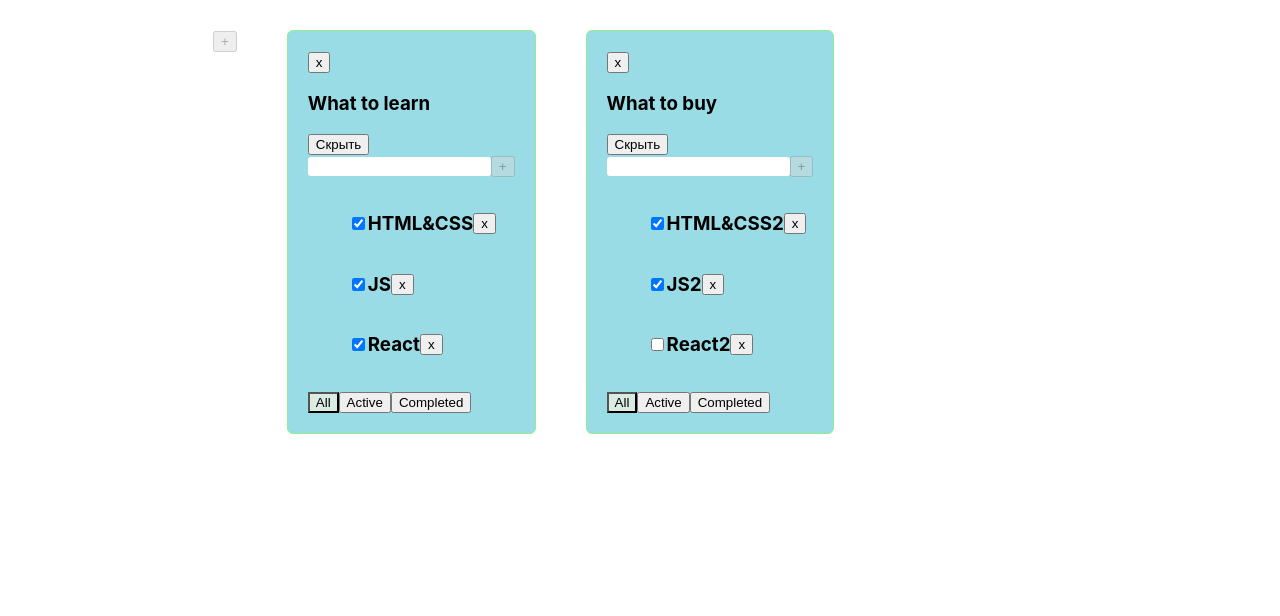
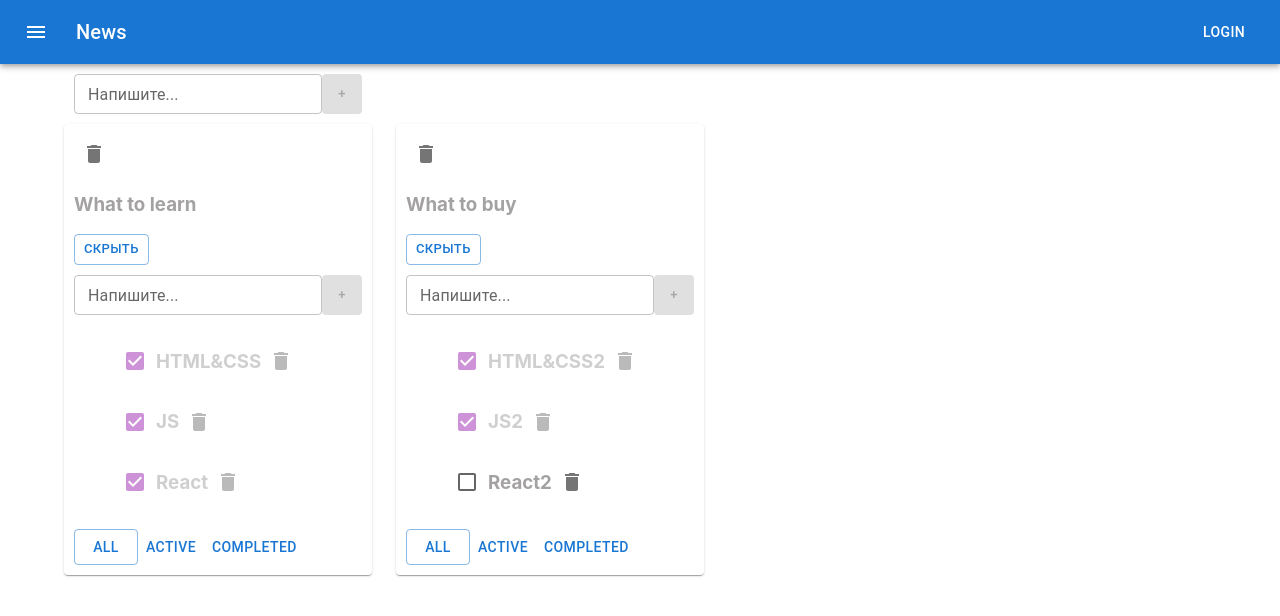
Before and after one commit to Gvatari/TodoList, a React (Create React App) app: page / in a window 1280 px wide. Shown: the top 616 px of the page. Built offline with nearby package versions, Linux system fonts and the light colour scheme.

Commit message:
add style material ui

```diff
--- a/package.json
+++ b/package.json
@@ -3,6 +3,10 @@
   "version": "0.1.0",
   "private": true,
   "dependencies": {
+    "@emotion/react": "^11.11.3",
+    "@emotion/styled": "^11.11.0",
+    "@mui/icons-material": "^5.15.10",
+    "@mui/material": "^5.15.10",
     "@testing-library/jest-dom": "^5.16.5",
     "@testing-library/react": "^13.4.0",
     "@testing-library/user-event": "^13.5.0",
--- a/src/App.css
+++ b/src/App.css
@@ -3,35 +3,5 @@
 }
 
 .App {
-  padding: 30px;
-  display: flex;
+
 }
-
-.App > div {
-  margin-right: 50px;
-}
-
-.todoList {
-  border: 1px solid lightgreen;
-  padding: 20px;
-  background-color: rgba(115, 207, 220, 0.73);
-  border-radius: 6px;
-}
-
-.add-task-input {
-  outline: none;
-  border: 1px solid transparent;
-  border-radius: 3px;
-}
-
-.error {
-  border: 2px solid red;
-}
-
-.error-message {
-  color: red;
-}
-
-.__active {
-  background-color: #f6f2e2b7;
-}
--- a/src/App.tsx
+++ b/src/App.tsx
@@ -3,31 +3,38 @@ import './App.css';
 import { TasksType, TodoListsType, Todolist, filteredTasksType } from "./Todolist";
 import { v1 } from 'uuid';
 import { AddItem } from './components/AddItem';
+import AppBar from '@mui/material/AppBar';
+import Toolbar from '@mui/material/Toolbar';
+import IconButton from '@mui/material/IconButton';
+import Typography from '@mui/material/Typography';
+import Button from '@mui/material/Button';
+import { Menu } from '@mui/icons-material';
+import { Container, Grid, Paper } from '@mui/material';
 
 const App = () => {
 
     const removeTask = (todoListId: string, id: string) => {
-        setTasks({...tasks, [todoListId]: tasks[todoListId].filter(t => t.id !== id)})
+        setTasks({ ...tasks, [todoListId]: tasks[todoListId].filter(t => t.id !== id) })
     }
 
     const addTask = (todoListId: string, valueInput: string) => {
         let newTask = { id: v1(), isDone: false, name: valueInput }
-        setTasks({...tasks, [todoListId]: [newTask, ...tasks[todoListId]]})
+        setTasks({ ...tasks, [todoListId]: [newTask, ...tasks[todoListId]] })
     }
 
     const todoList1 = v1();
     const todoList2 = v1();
 
     type TaskState = {
-        [key: string]:Array<TasksType>
+        [key: string]: Array<TasksType>
     }
 
     const changeTaskStatus = (todoListId: string, id: string, isDone: boolean) => {
-        setTasks({...tasks, [todoListId]: tasks[todoListId].map(el => el.id === id ? {...el, isDone} :el)})
+        setTasks({ ...tasks, [todoListId]: tasks[todoListId].map(el => el.id === id ? { ...el, isDone } : el) })
     }
 
     const changeFilterTasks = ((todoListId: string, filteredTasks: filteredTasksType) => {
-        setTodoList([...todoLists.map(el => el.id === todoListId ? {...el, filter: filteredTasks} : el)])
+        setTodoList([...todoLists.map(el => el.id === todoListId ? { ...el, filter: filteredTasks } : el)])
     });
 
     const [tasks, setTasks] = useState<TaskState>({
@@ -53,25 +60,48 @@ const App = () => {
     }
 
     const AddTodoList = (valueInput: string) => {
-        let newTodoList:TodoListsType = {id: v1(), title: valueInput, filter: 'All'}
+        let newTodoList: TodoListsType = { id: v1(), title: valueInput, filter: 'All' }
         setTodoList([newTodoList, ...todoLists])
-        setTasks({...tasks, [newTodoList.id]:[]})
+        setTasks({ ...tasks, [newTodoList.id]: [] })
     }
 
     const changeTodoTitle = (todoListId: string, title: string) => {
-        setTodoList(todoLists.map(t => t.id === todoListId ? {...t, title} : t))
+        setTodoList(todoLists.map(t => t.id === todoListId ? { ...t, title } : t))
     }
 
     const changeTaskName = (todoListId: string, taskId: string, name: string) => {
-        setTasks({...tasks, [todoListId]: tasks[todoListId].map(t => t.id === taskId ? {...t, name} : t)})
+        setTasks({ ...tasks, [todoListId]: tasks[todoListId].map(t => t.id === taskId ? { ...t, name } : t) })
     }
 
     return (
         <div className="App">
+            <AppBar position="static">
+                <Toolbar>
+                    <IconButton
+                        size="large"
+                        edge="start"
+                        color="inherit"
+                        aria-label="menu"
+                        sx={{ mr: 2 }}
+                    >
+                        <Menu />
+                    </IconButton>
+                    <Typography variant="h6" component="div" sx={{ flexGrow: 1 }}>
+                        News
+                    </Typography>
+                    <Button color="inherit">Login</Button>
+                </Toolbar>
+            </AppBar>
+            <Container fixed>
+                <Grid container style={{padding: '10px'}}>
                     <AddItem addItem={AddTodoList} />
+                </Grid>
+                <Grid container spacing={3}>
                     {
                         todoLists.map(tl => {
-                    return <Todolist
+                            return <Grid item>
+                                <Paper style={{padding: '10px'}}>
+                                <Todolist
                                     key={tl.id}
                                     todoListId={tl.id}
                                     title={tl.title}
@@ -85,8 +115,12 @@ const App = () => {
                                     changeTodoTitle={changeTodoTitle}
                                     changeTaskName={changeTaskName}
                                 />
+                                </Paper>
+                            </Grid>
                         })
                     }
+                </Grid>
+            </Container>
         </div>
     );
 }
--- a/src/Todolist.tsx
+++ b/src/Todolist.tsx
@@ -3,7 +3,9 @@ import { TasksItems } from "./components/TasksItems";
 import { Title } from "./components/Title";
 import { AddItem } from "./components/AddItem";
 import { TodoListButtonGroup } from "./components/TodoListButtonGroup";
-import { Button } from "./components/Button";
+// import { Button } from "./components/Button";
+import { Delete } from "@mui/icons-material";
+import { Button, IconButton } from "@mui/material";
 
 export type filteredTasksType = 'All' | 'Active' | 'Completed'
 
@@ -68,10 +70,12 @@ export const Todolist: FC<PropsTypeTodolist> = (
 
     return (
         <div className='todoList'>
-            <Button onClick={onClickHandlerRemoveTodoList} title="x" />
+            <IconButton onClick={onClickHandlerRemoveTodoList} aria-label="delete">
+                <Delete />
+            </IconButton>
             <Title title={title} changeValueInput={changeValueInput} />
-            <Button onClick={onClickHandlerToggleTodoList} title={`${hideTodoList ? 'Показать' : 'Скрыть'}`} />
-            {hideTodoList ? <span>...</span> :
+            <Button style={{marginBottom: '10px'}} onClick={onClickHandlerToggleTodoList} variant="outlined" size="small">{hideTodoList ? 'Показать' : 'Скрыть'}</Button>
+            {hideTodoList ? <span></span> :
                 <>
                     <AddItem addItem={addTaskWrapper} />
                     <TasksItems todoListId={todoListId} changeTaskName={changeTaskName} changeTaskStatus={changeTaskStatus} removeTask={removeTask} filteredTasks={filteredTasks} tasks={tasks} />
--- a/src/components/AddItem.tsx
+++ b/src/components/AddItem.tsx
@@ -1,6 +1,8 @@
 import { ChangeEvent, KeyboardEvent, FC, useState } from 'react';
-import { Button } from './Button';
+// import { Button } from './Button';
 import { v1 } from 'uuid';
+import TextField from '@mui/material/TextField';
+import Button from '@mui/material/Button';
 
 type AddItemProps = {
     addItem: (valueInput: string) => void
@@ -33,21 +35,32 @@ export const AddItem: FC<AddItemProps> = ({ addItem }) => {
         valueInput.trim().length === 0 ? setErrorClass(true) : setErrorClass(false)
     }
 
+    const styles = {
+        maxWidth: '40px',
+        maxHeight: '40px',
+        minWidth: '40px',
+        minHeight: '40px',
+    }
+
     return (
         <div>
-            <input
-                className={`add-task-input ${errorClass ? 'error' : ''}`}
+            <TextField
+                error={!!errorClass}
+                size="small"
+                label={!errorClass ? 'Напишите...' : 'Не должно быть пусто...'}
+                variant="outlined"
                 id={v1()}
                 onKeyUp={onKeyDownHandler}
                 value={valueInput}
                 onChange={onChangeHandlerInput}
             />
             <Button
+                sx={styles}
+                size="small"
+                variant="contained"
                 onClick={onClickHandler}
-                title='+'
-                isDisabled={!valueInput.trim()}
-            />
-            {errorClass ? <div style={{ color: 'red' }}>Строка не должна быть пустой</div> : null}
+                disabled={!valueInput.trim()}
+            >+</Button>
         </div>
     );
 };
--- a/src/components/TaskItems.module.css
+++ b/src/components/TaskItems.module.css
@@ -2,3 +2,7 @@
     display: flex;
     align-items: center;
 }
+
+.complited {
+    opacity: 0.5;
+}
--- a/src/components/TasksItems.tsx
+++ b/src/components/TasksItems.tsx
@@ -1,9 +1,10 @@
 import { ChangeEvent, FC } from 'react';
 import { TasksType, filteredTasksType } from '../Todolist';
-import { Button } from './Button';
 import { v1 } from 'uuid';
 import { Title } from './Title';
 import s from './TaskItems.module.css'
+import { Checkbox, IconButton } from '@mui/material';
+import { Delete } from '@mui/icons-material';
 
 type PropsTypeTasksItems = {
     todoListId: string
@@ -47,14 +48,16 @@ export const TasksItems: FC<PropsTypeTasksItems> = ({ todoListId, tasks, removeT
                 tasks.length ?
                     <ul>
                         {tasksForTodolist.map(t => {
-                            return <li key={t.id} className={s.taskBlock}>
-                                <input id={v1()} type="checkbox" onChange={(e) => changeTaskStatusHandler(todoListId, t.id, e)} checked={t.isDone} />
+                            return <li key={t.id} className={`${s.taskBlock} ${t.isDone ? s.complited : ''}`}>
+                                <Checkbox id={v1()} checked={t.isDone} onChange={(e) => changeTaskStatusHandler(todoListId, t.id, e)} color="secondary" />
                                 <Title title={t.name} changeValueInput={(name: string) => changeValueInputHandler(t.id, name)} />
-                                <Button onClick={removeTaskHandler(t.id)} title={'x'} />
+                                <IconButton onClick={removeTaskHandler(t.id)} aria-label="delete">
+                                    <Delete />
+                                </IconButton>
                             </li>
                         })}
                     </ul> :
-                    <span>Task list is empty</span>
+                    <div style={{padding: '10px'}}>Task list is empty</div>
             }
         </>
     );
--- a/src/components/Title.tsx
+++ b/src/components/Title.tsx
@@ -1,3 +1,4 @@
+import TextField from '@mui/material/TextField';
 import { ChangeEvent, FC, useState } from 'react';
 
 type PropsTypeTitle = {
@@ -26,8 +27,8 @@ export const Title: FC<PropsTypeTitle> = ({ title, changeValueInput }) => {
         <h3>
             {
                 !editingTitle ?
-                    <span onDoubleClick={changedTitle}>{title}</span> :
-                    <input autoFocus onBlur={onBlueHandler} onChange={onChangeHandler} type="text" value={valueInput} />
+                    <span style={{color: '#a3a1a1'}} onDoubleClick={changedTitle}>{title}</span> :
+                    <TextField autoFocus onBlur={onBlueHandler} onChange={onChangeHandler} value={valueInput} variant="outlined" size='small' />
             }
 
         </h3>
--- a/src/components/TodoListButtonGroup.tsx
+++ b/src/components/TodoListButtonGroup.tsx
@@ -1,6 +1,7 @@
 import { FC } from 'react';
-import { Button } from './Button';
+// import { Button } from './Button';
 import { filteredTasksType } from '../Todolist';
+import Button from '@mui/material/Button';
 
 type TodoListButtonGroupPropsType = {
     todoListId: string
@@ -16,9 +17,9 @@ export const TodoListButtonGroup: FC<TodoListButtonGroupPropsType> = ({todoListI
 
     return (
         <div>
-            <Button className={filteredTasks === 'All' ? '__active' : ''} onClick={changeFilterHandlerCreator(todoListId, 'All')} title='All' />
-            <Button className={filteredTasks === 'Active' ? '__active' : ''} onClick={changeFilterHandlerCreator(todoListId, 'Active')} title='Active' />
-            <Button className={filteredTasks === 'Completed' ? '__active' : ''} onClick={changeFilterHandlerCreator(todoListId, 'Completed')} title='Completed' />
+            <Button onClick={changeFilterHandlerCreator(todoListId, 'All')} variant={filteredTasks === 'All' ? 'outlined' : 'text'}>All</Button>
+            <Button onClick={changeFilterHandlerCreator(todoListId, 'Active')} variant={filteredTasks === 'Active' ? 'outlined' : 'text'}>Active</Button>
+            <Button onClick={changeFilterHandlerCreator(todoListId, 'Completed')} variant={filteredTasks === 'Completed' ? 'outlined' : 'text'}>Completed</Button>
         </div>
     );
 };
```
Also changed, not shown: 1 other file (tests, documents, lock files or other folders). Lines whose indentation alone changed are shown as unchanged.
